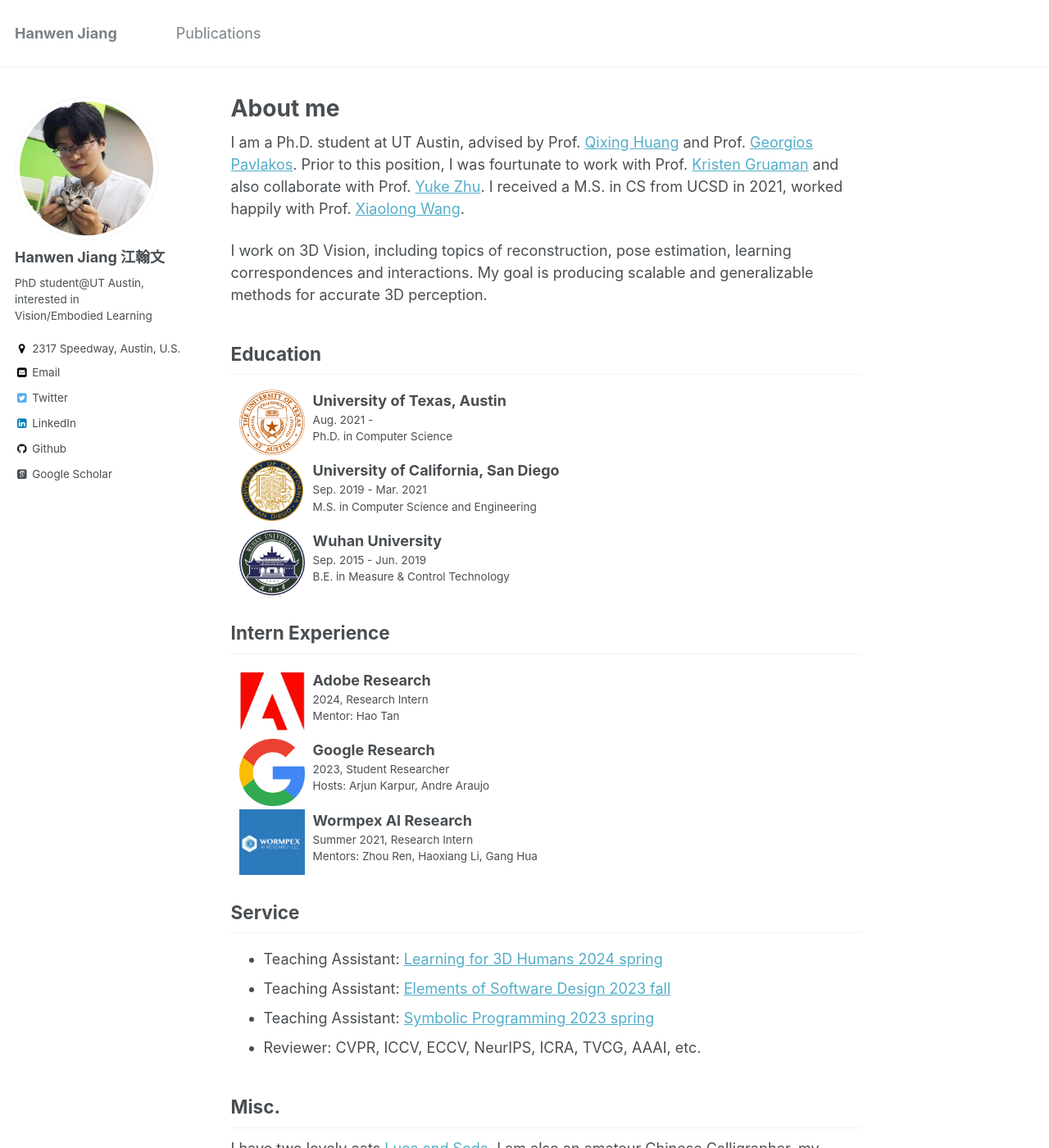
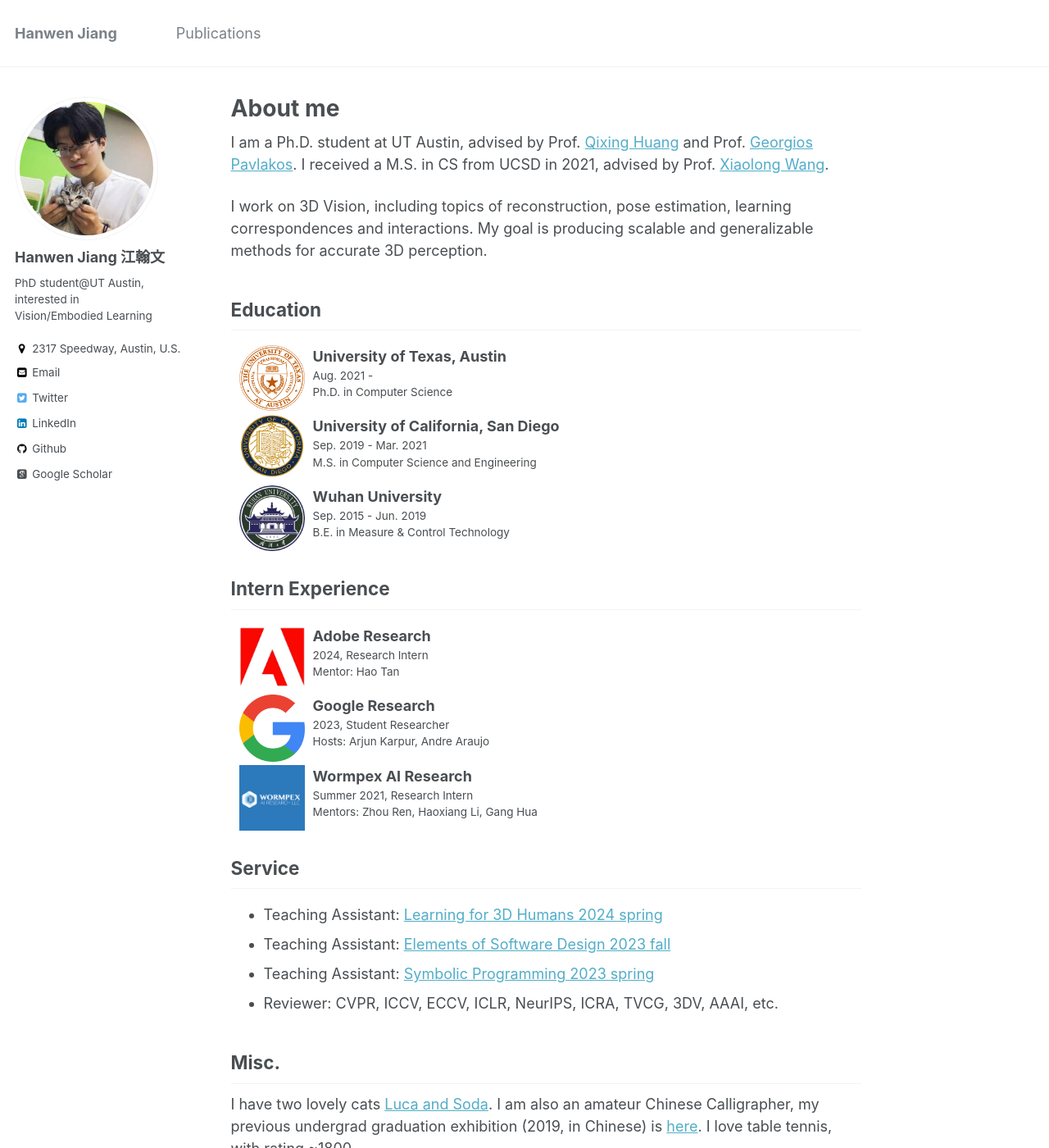
Before and after one commit to hwjiang1510/hwjiang1510.github.io, a Jekyll site: the page built from _pages/about.md, in a window 1280 px wide and 1400 px high. Shown: the whole window at 82% size. Built offline with Jekyll 4.4.1, drawn with Linux system fonts in a browser that asks for light colours; some web fonts are replaced; some of the changed text lies outside the part shown.

Commit message:
update pub

```diff
--- a/_pages/about.md
+++ b/_pages/about.md
@@ -7,7 +7,7 @@ redirect_from:
   - /about/
   - /about.html
 ---
-I am a Ph.D. student at UT Austin, advised by Prof. [Qixing Huang](https://www.cs.utexas.edu/~huangqx/) and Prof. [Georgios Pavlakos](https://geopavlakos.github.io/). Prior to this position, I was fourtunate to work with Prof. [Kristen Gruaman](https://www.cs.utexas.edu/users/grauman/) and also collaborate with Prof. [Yuke Zhu](https://www.cs.utexas.edu/~yukez/). I received a M.S. in CS from UCSD in 2021, worked happily with Prof. [Xiaolong Wang](https://xiaolonw.github.io/).
+I am a Ph.D. student at UT Austin, advised by Prof. [Qixing Huang](https://www.cs.utexas.edu/~huangqx/) and Prof. [Georgios Pavlakos](https://geopavlakos.github.io/). I received a M.S. in CS from UCSD in 2021, advised by Prof. [Xiaolong Wang](https://xiaolonw.github.io/).
 
 I work on 3D Vision, including topics of reconstruction, pose estimation, learning correspondences and interactions. My goal is producing scalable and generalizable methods for accurate 3D perception.
 
@@ -32,10 +32,10 @@ I work on 3D Vision, including topics of reconstruction, pose estimation, learni
 * Teaching Assistant: [Learning for 3D Humans 2024 spring](https://sites.google.com/utexas.edu/cs395t-spring2024)
 * Teaching Assistant: [Elements of Software Design 2023 fall]()
 * Teaching Assistant: [Symbolic Programming 2023 spring](https://www.cs.utexas.edu/users/novak/cs378.html)
-* Reviewer: CVPR, ICCV, ECCV, NeurIPS, ICRA, TVCG, AAAI, etc.
+* Reviewer: CVPR, ICCV, ECCV, ICLR, NeurIPS, ICRA, TVCG, 3DV, AAAI, etc.
 
 
 ## Misc.
 I have two lovely cats [Luca and Soda](https://www.instagram.com/meow_luca_soda/).
 I am also an amateur Chinese Calligrapher, my previous undergrad graduation exhibition (2019, in Chinese) is [here](https://mp.weixin.qq.com/s/7ERydW3i3iGsVcMOR13nzQ).
-I love table tennis, with rating ~1700.
+I love table tennis, with rating ~1800.
```
Also changed, not shown: _pages/publications.md (+2 -4 lines).
